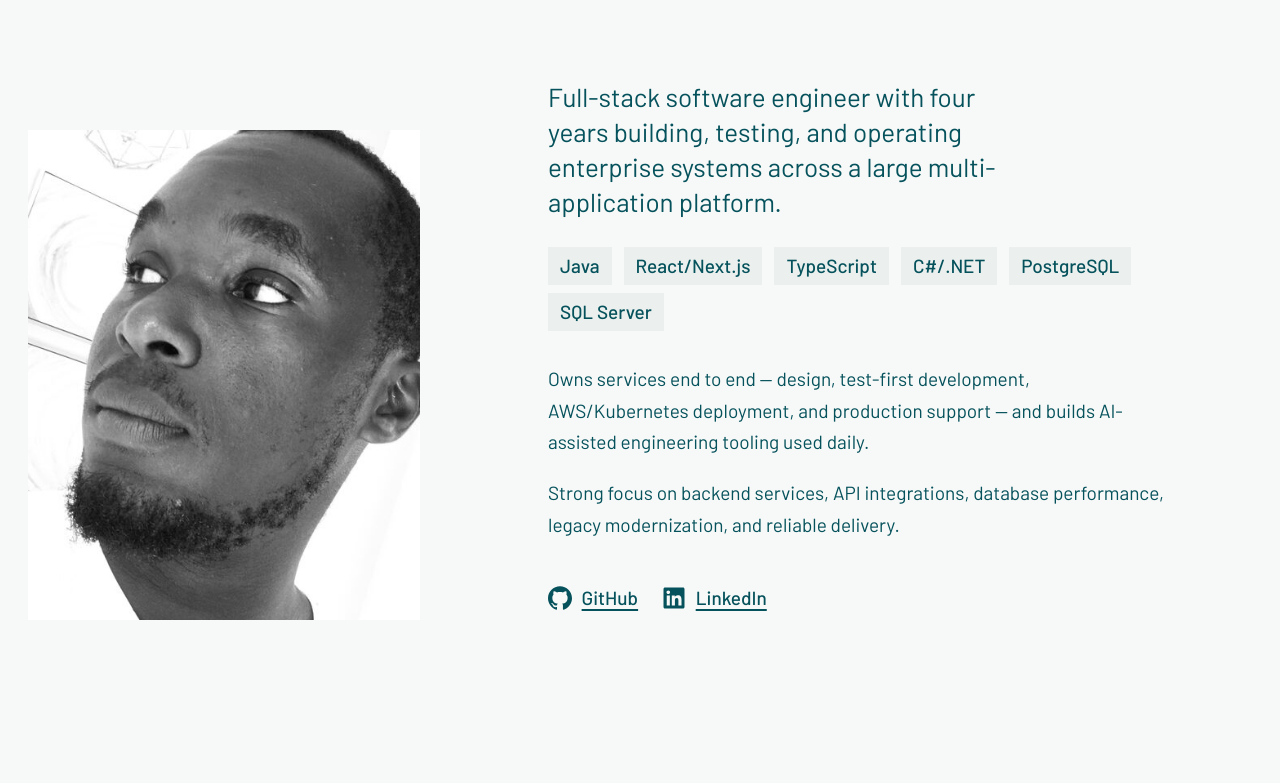
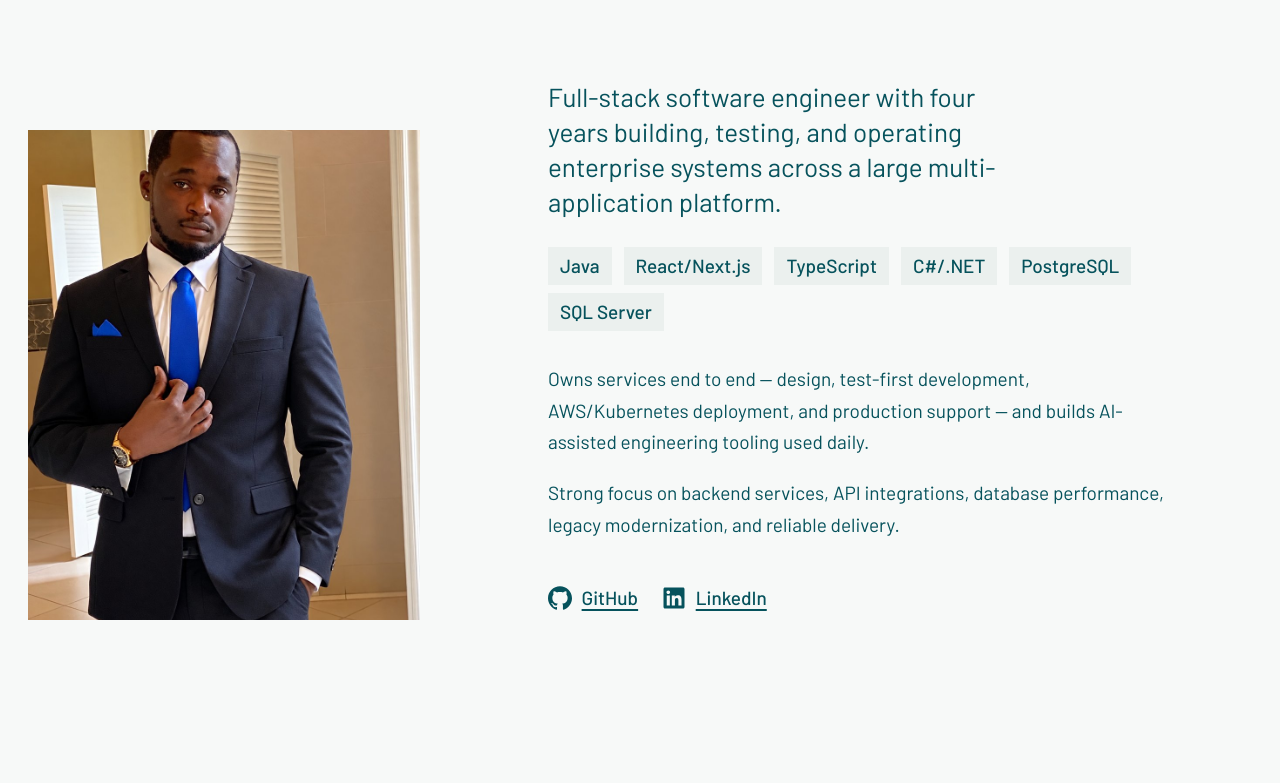
Before and after one commit to david-codez/resume-app, a Next.js app: page / in a window 1280 px wide. Shown: the part 1700-2483 px from the top of the page. Built offline with nearby package versions, Linux system fonts and the light colour scheme.

Commit message:
Use the suit portrait in the hero and centre section headings

```diff
--- a/components/resume/HeroSection.jsx
+++ b/components/resume/HeroSection.jsx
@@ -71,8 +71,8 @@ export default function HeroSection({ profile }) {
           <Image
             src={profile.headshot}
             alt={`Portrait of ${profile.name}`}
-            width={600}
-            height={600}
+            width={900}
+            height={1200}
             sizes="(min-width: 900px) 30vw, 60vw"
             className={styles.portrait}
           />
--- a/components/resume/HeroSection.module.css
+++ b/components/resume/HeroSection.module.css
@@ -127,8 +127,7 @@
   height: auto;
   aspect-ratio: 4 / 5;
   object-fit: cover;
-  object-position: 50% 30%;
-  filter: grayscale(1);
+  object-position: 50% 12%;
 }
 
 .introText {
--- a/content/profile.json
+++ b/content/profile.json
@@ -5,7 +5,7 @@
   "tagline": "I build the systems that carry vehicle titles and liens between lenders and state DMVs.",
   "email": "david.augustin10@gmail.com",
   "summary": "Full-stack software engineer with four years building, testing, and operating enterprise systems in Java, React/Next.js, TypeScript, C#/.NET, PostgreSQL, and SQL Server across a large multi-application platform. Owns services end to end — design, test-first development, AWS/Kubernetes deployment, and production support — and builds AI-assisted engineering tooling used daily. Strong focus on backend services, API integrations, database performance, legacy modernization, and reliable delivery.",
-  "headshot": "/images/headshot.jpg",
+  "headshot": "/images/headshot-suit.jpg",
   "resumePdf": "/David_Daniel_Resume.pdf",
   "social": [
     { "label": "GitHub", "url": "https://github.com/david-codez", "icon": "github" },
--- a/styles/globals.css
+++ b/styles/globals.css
@@ -102,6 +102,7 @@ footer[id] {
 
 .section-heading {
   font-size: var(--step-head);
+  text-align: center;
   text-transform: uppercase;
 }
 
```
Also changed, not shown: public/images/headshot-suit.jpg (added), public/images/headshot.jpg (deleted).
